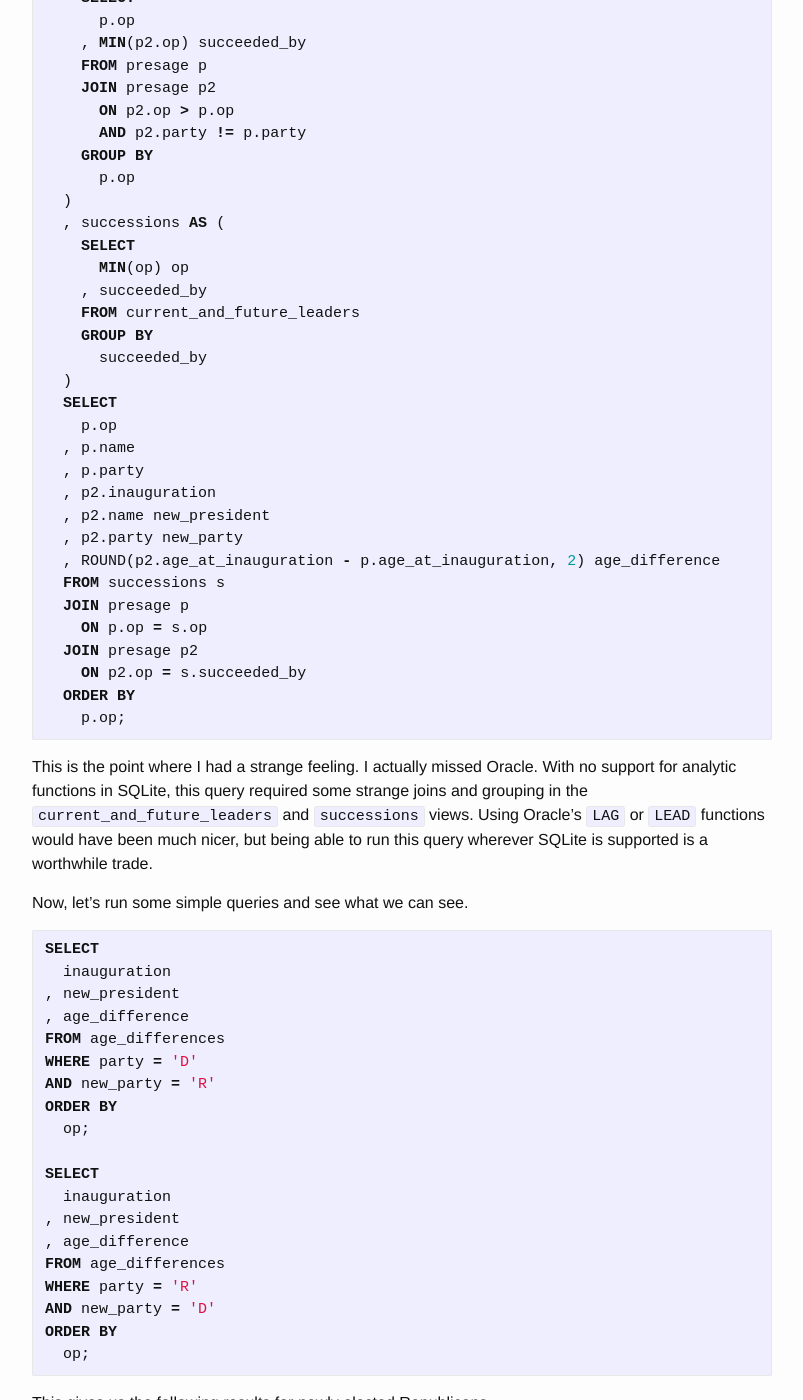
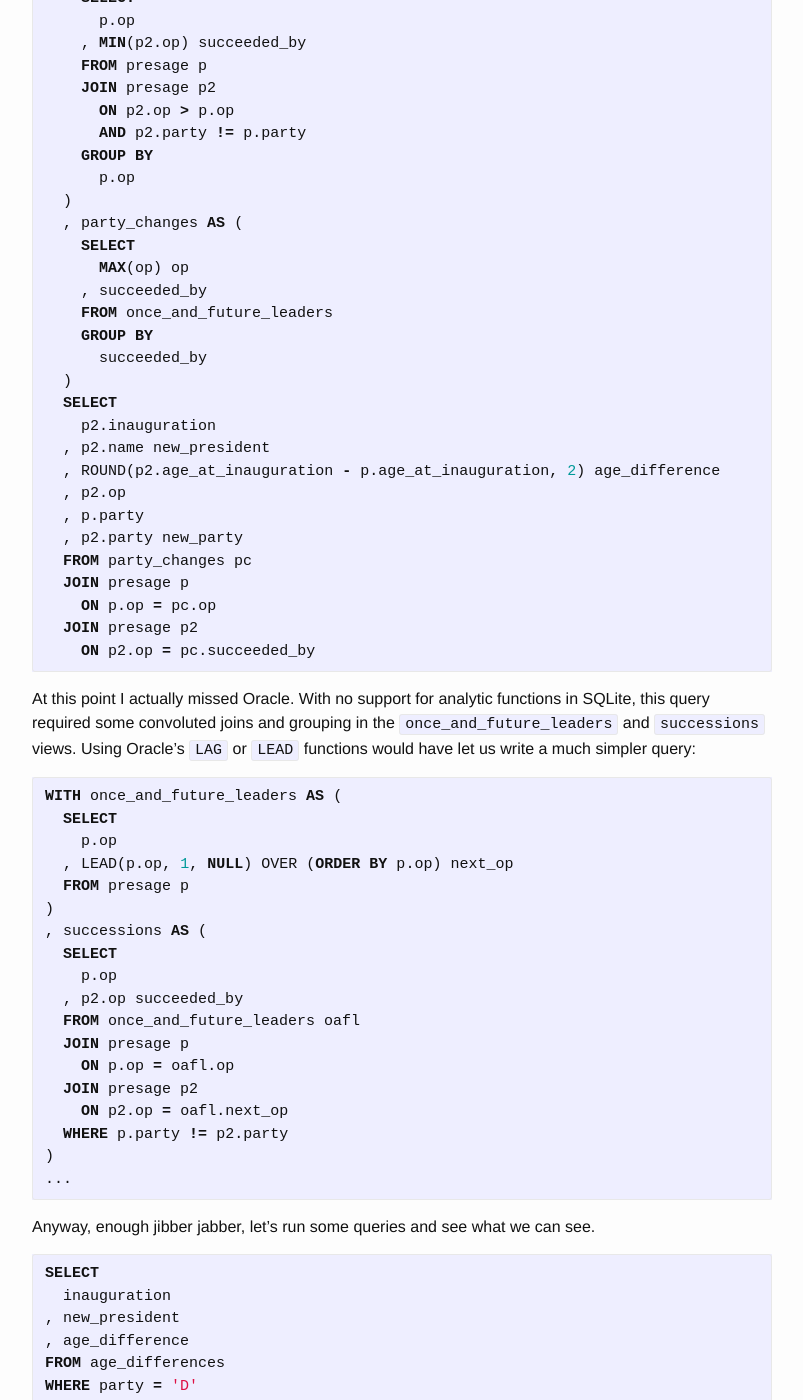
Before and after one commit to wfriesen/williamfriesen.com, a Jekyll site: the page built from _posts/2016-07-24-politics-of-age.md, in a window 1280 px wide and 1400 px high, scrolled down 2039 px. Shown: the whole window, without its empty margins (238-1041 px from the left). Built offline with Jekyll 4.4.1, drawn with Linux system fonts in a browser that asks for light colours; some of the changed text lies outside the part shown.

Commit message:
Updated Politics of Age post
Fix a bug in finding the successor, now correctly using MAX instead
of MIN

Added extra chart including potential numbers for Trump

General re-wording

````diff
--- a/_posts/2016-07-24-politics-of-age.md
+++ b/_posts/2016-07-24-politics-of-age.md
@@ -76,7 +76,7 @@
 
 ```sql
 CREATE VIEW age_differences AS
-  WITH current_and_future_leaders AS (
+  WITH once_and_future_leaders AS (
     SELECT
       p.op
     , MIN(p2.op) succeeded_by
@@ -87,34 +87,52 @@
     GROUP BY
       p.op
   )
-  , successions AS (
+  , party_changes AS (
     SELECT
-      MIN(op) op
+      MAX(op) op
     , succeeded_by
-    FROM current_and_future_leaders
+    FROM once_and_future_leaders
     GROUP BY
       succeeded_by
   )
   SELECT
-    p.op
-  , p.name
+    p2.inauguration
+  , p2.name new_president
+  , ROUND(p2.age_at_inauguration - p.age_at_inauguration, 2) age_difference
+  , p2.op
   , p.party
-  , p2.inauguration
-  , p2.name new_president
   , p2.party new_party
-  , ROUND(p2.age_at_inauguration - p.age_at_inauguration, 2) age_difference
-  FROM successions s
+  FROM party_changes pc
   JOIN presage p
-    ON p.op = s.op
+    ON p.op = pc.op
   JOIN presage p2
-    ON p2.op = s.succeeded_by
-  ORDER BY
-    p.op;
+    ON p2.op = pc.succeeded_by
 ```
 
-This is the point where I had a strange feeling. I actually missed Oracle. With no support for analytic functions in SQLite, this query required some strange joins and grouping in the `current_and_future_leaders` and `successions` views. Using Oracle's `LAG` or `LEAD` functions would have been much nicer, but being able to run this query wherever SQLite is supported is a worthwhile trade.
+At this point I actually missed Oracle. With no support for analytic functions in SQLite, this query required some convoluted joins and grouping in the `once_and_future_leaders` and `successions` views. Using Oracle's `LAG` or `LEAD` functions would have let us write a much simpler query:
 
-Now, let's run some simple queries and see what we can see.
+```sql
+WITH once_and_future_leaders AS (
+  SELECT
+    p.op
+  , LEAD(p.op, 1, NULL) OVER (ORDER BY p.op) next_op
+  FROM presage p
+)
+, successions AS (
+  SELECT
+    p.op
+  , p2.op succeeded_by
+  FROM once_and_future_leaders oafl
+  JOIN presage p
+    ON p.op = oafl.op
+  JOIN presage p2
+    ON p2.op = oafl.next_op
+  WHERE p.party != p2.party
+)
+...
+```
+
+Anyway, enough jibber jabber, let's run some queries and see what we can see.
 
 ```sql
 SELECT
@@ -158,18 +176,36 @@
 | inauguration |         new_president | age_difference |
 |--------------|-----------------------|----------------|
 |         1865 |        Andrew Johnson |           3.91 |
-|         1885 |      Grover Cleveland |           1.04 |
+|         1885 |      Grover Cleveland |             -4 |
 |         1893 |      Grover Cleveland |           0.16 |
-|         1913 |        Woodrow Wilson |           2.32 |
-|         1933 | Franklin D. Roosevelt |          -3.79 |
+|         1913 |        Woodrow Wilson |           5.49 |
+|         1933 | Franklin D. Roosevelt |          -2.88 |
 |         1961 |       John F. Kennedy |         -19.74 |
-|         1977 |          Jimmy Carter |             -4 |
-|         1993 |          Bill Clinton |         -23.19 |
+|         1977 |          Jimmy Carter |          -9.15 |
+|         1993 |          Bill Clinton |         -18.07 |
 |         2009 |          Barack Obama |          -7.03 |
 
 <br/>
-Notwithstanding a few outliers, the older-Republican/younger-Democrat theory mostly seems to hold true, particularly in more recent times. This is shown more starkly in the below charts.
+This does seem to indicate a trend towards older-Republicans/younger-Democrats, particularly in more recent times.
 
 <a name="charts"/>
+![Republicans Succeeding Democrats]({{ site.url }}/assets/politics-of-age/r_after_d.svg)
 ![Democrats Succeeding Republicans]({{ site.url }}/assets/politics-of-age/d_after_r.svg)
-![Republicans Succeeding Democrats]({{ site.url }}/assets/politics-of-age/r_after_d.svg)
+
+But what about this coming election? Since I'm only looking at party switches, the Democratic chart will remain the same no matter what the outcome. So let's look at the effect a potential Trump presidency would have.
+
+```sql
+INSERT INTO presage (
+  op
+, name
+, inauguration
+, age_at_inauguration
+, party
+)
+VALUES
+  (45, 'Donald Trump', 2017, 70.220, 'R')
+```
+
+![Republicans (and Trump) Succeeding Democrats]({{ site.url }}/assets/politics-of-age/r_after_d_trump.svg)
+
+At 70 years, 220 days old, Donald Trump would not only be the oldest incoming US president (besting Reagan by over 6 months), he would also provide us with the largest party-switch age differential at 23.05.
````
Also changed, not shown: other parts of _posts/2016-07-24-politics-of-age.md (+3 -3 lines), assets/politics-of-age/d_after_r.svg, assets/politics-of-age/r_after_d.svg, assets/politics-of-age/r_after_d_trump.svg (added).
